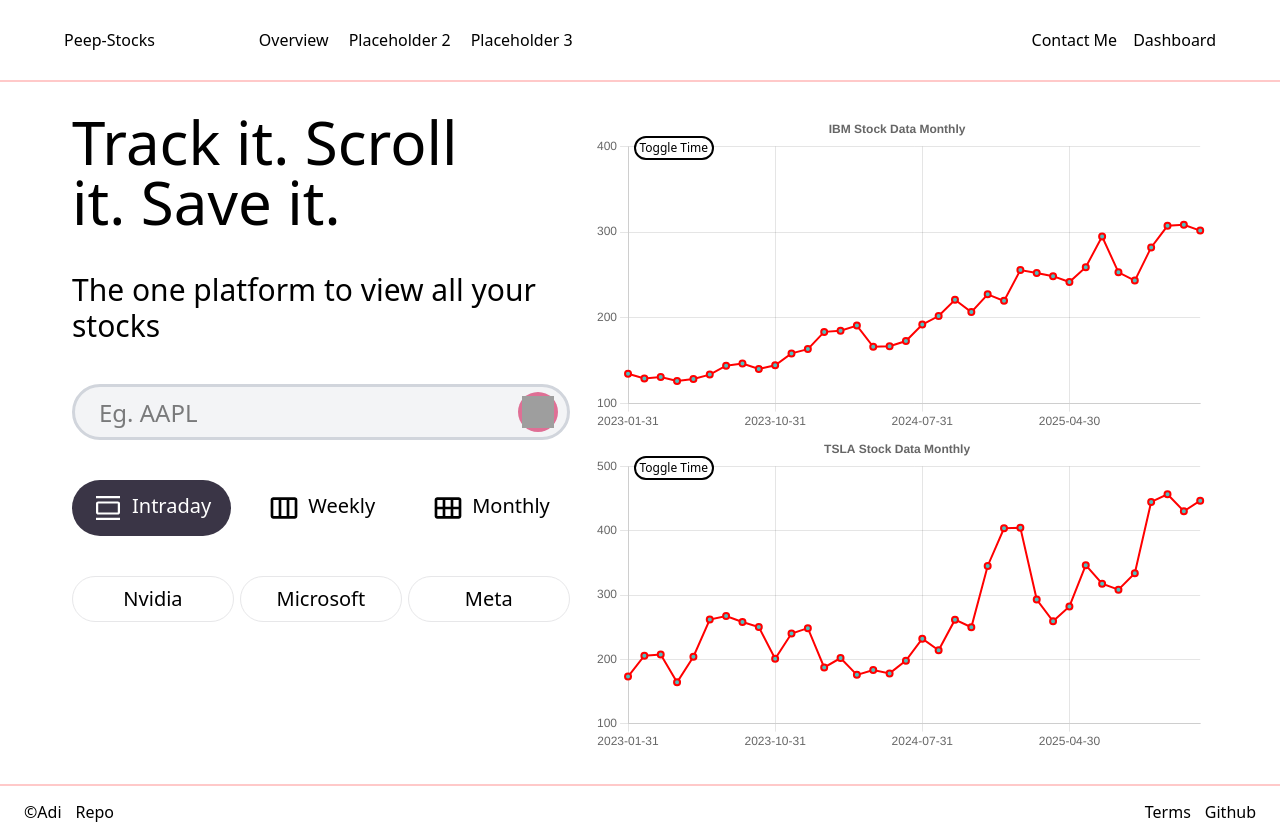
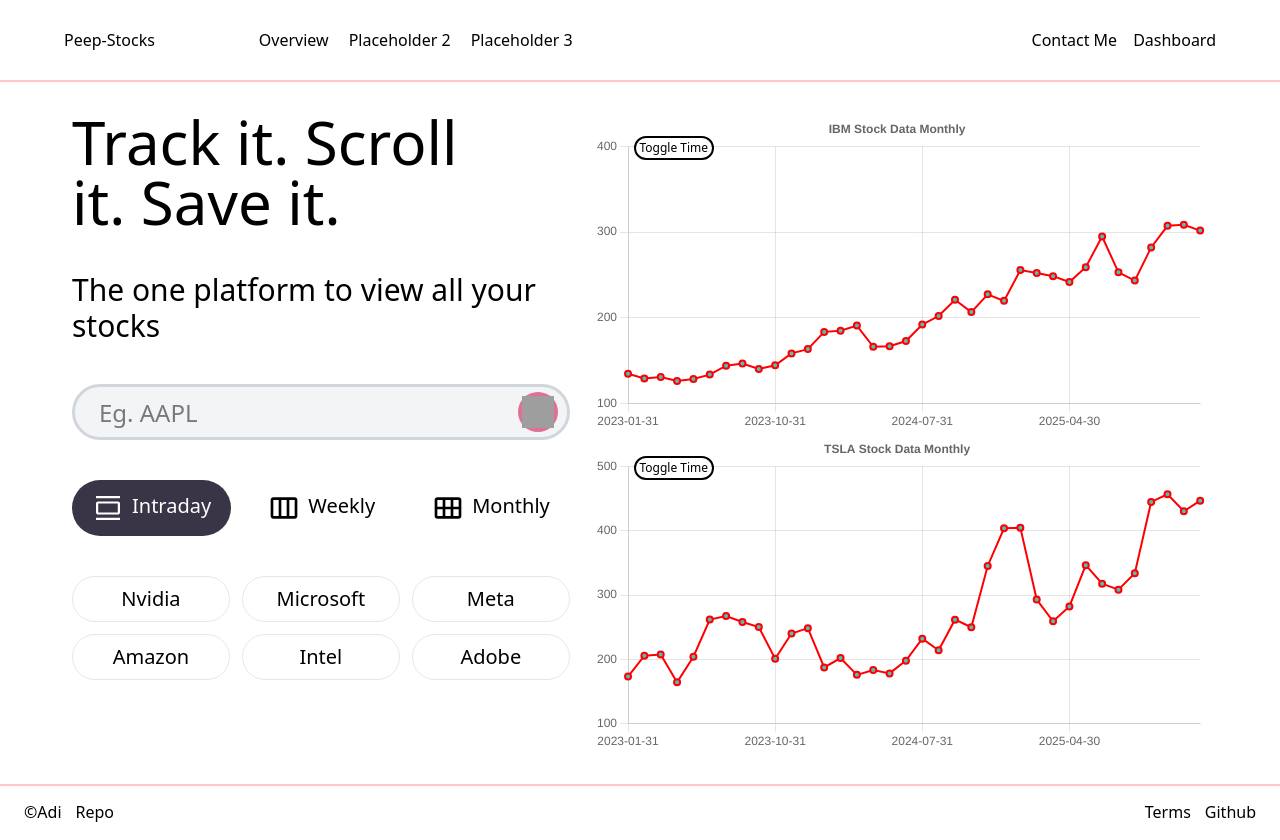
Before and after one commit to ranjanaditya452/Peep_Stocks, a React (Vite) app in the folder client/: page / in a window 1280 px wide. Built offline with nearby package versions, Linux system fonts and the light colour scheme; grey boxes are pictures that could not be loaded.

Commit message:
Refactored layout for better scaling in the future in App.jsx

```diff
--- a/client/src/App.jsx
+++ b/client/src/App.jsx
@@ -1,20 +1,20 @@
 import React from 'react'
-import { Route,BrowserRouter,Routes } from 'react-router-dom'
+import { Route, BrowserRouter, Routes } from 'react-router-dom'
 import Homepage from './pages/Homepage'
-import Navbar from './components/Navbar'
 import { OutlineContext } from './context/OutlineContext'
-import Footer from './components/Footer'
-import CompanyStat from './pages/CompanyStat'
+import Overview from './pages/Overview'
+import Layout from './components/Layout'
+
 const App = () => {
   return (<>
     <OutlineContext.Provider value='outline outline-1 outline-red-500'>
       <BrowserRouter>
-     <Navbar/>
+        <Layout>
           <Routes>
-        <Route path='/' element={<Homepage/>}/>
-        <Route path='/overview/:symbol' element={<CompanyStat/>}/>
+            <Route path='/' element={<Homepage />} />
+            <Route path='/overview' element={<Overview/>} />
           </Routes>
-      <Footer/>
+        </Layout>
       </BrowserRouter>
     </OutlineContext.Provider>
   </>
--- /dev/null
+++ b/client/src/components/Layout.jsx
@@ -0,0 +1,18 @@
+import React from 'react'
+import Navbar from './layout/Navbar'
+import Footer from './layout/Footer'
+
+const Layout = ({children}) => {
+  return (
+
+    <div className='flex flex-col min-h-screen'>
+        <Navbar/>
+        <main className='flex-grow'>
+            {children}
+        </main>
+        <Footer/>
+    </div>
+  )
+}
+
+export default Layout
--- a/client/src/components/Navbar.jsx
+++ b/client/src/components/layout/Navbar.jsx
@@ -9,7 +9,7 @@ const Navbar = () => {
                    w-full
                    md:px-16 md:h-20
                    outline-2 outline-red-200'>
-     <div className=''>Peep-Stocks</div>
+     <Link to="/">Peep-Stocks</Link>
      <div className='px-6 ml-[5rem] hidden lg:flex justify-between gap-5'>
       <Link to="/overview">Overview</Link>
       <div>Placeholder&nbsp;2</div>
--- a/client/src/components/microcomponents/PopularTray.jsx
+++ b/client/src/components/microcomponents/PopularTray.jsx
@@ -4,10 +4,13 @@ const PopularTray = () => {
 
  let btnStyle="text-xl hover:cursor-pointer py-2 px-6 rounded-full border-1 border-[#e7e7e9] hover:bg-[#faf9fb]"
   return (
-    <div className='grid grid-cols-2 gap-1.5 md:grid-cols-3'>
+    <div className='grid grid-cols-2 gap-3 md:grid-cols-3'>
         <button className={`${btnStyle}`}>Nvidia</button>
         <button className={`${btnStyle}`}>Microsoft</button>
         <button className={`${btnStyle} col-span-2 md:col-span-1`}>Meta</button>
+        <button className={`${btnStyle}`}>Amazon</button>
+        <button className={`${btnStyle}`}>Intel</button>
+        <button className={`${btnStyle} col-span-2 md:col-span-1`}>Adobe</button>
     </div>
   )
 }
--- a/client/src/pages/CompanyStat.jsx
+++ /dev/null
@@ -1,9 +0,0 @@
-import React from 'react'
-
-const CompanyStat = () => {
-  return (
-    <div>CompanyStat</div>
-  )
-}
-
-export default CompanyStat
```
Also changed, not shown: client/src/components/layout/Footer.jsx (renamed from client/src/components/Footer.jsx), 1 other file (tests, documents, lock files or other folders). Lines whose indentation alone changed are shown as unchanged.
